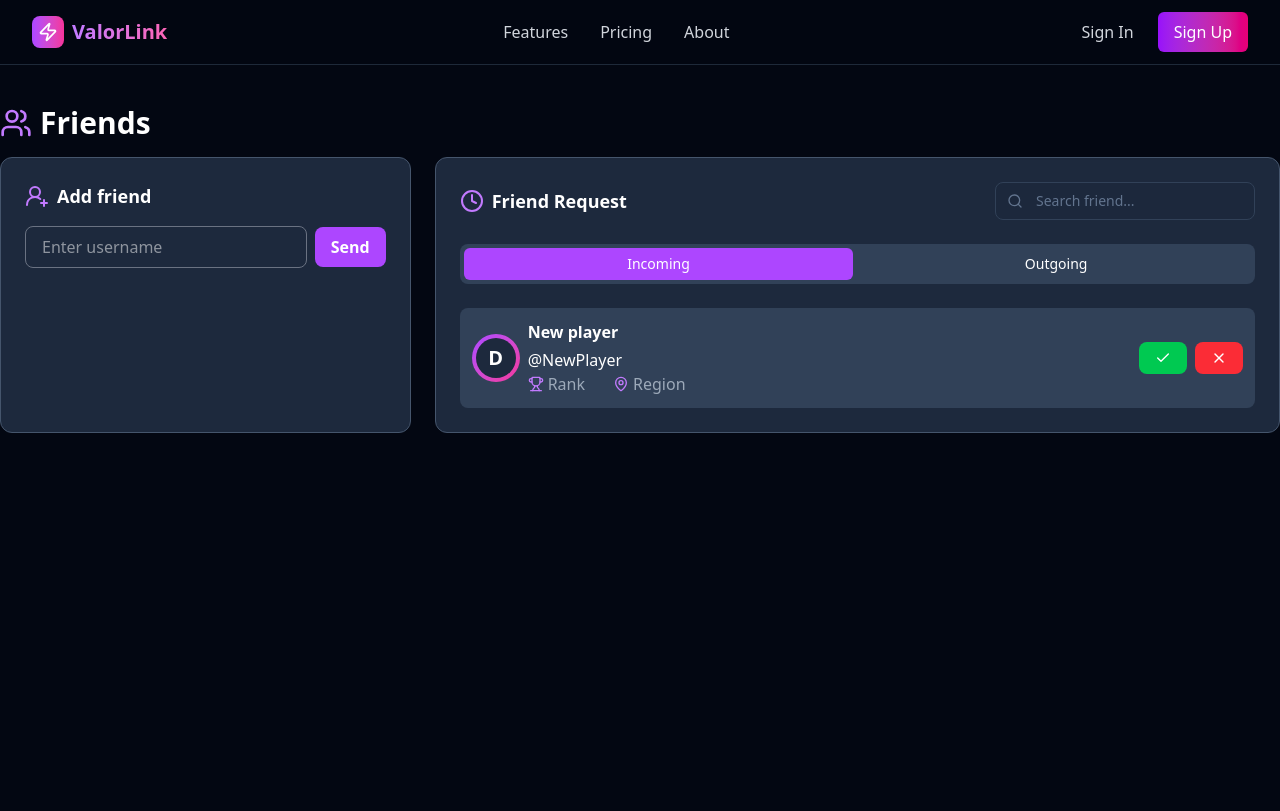
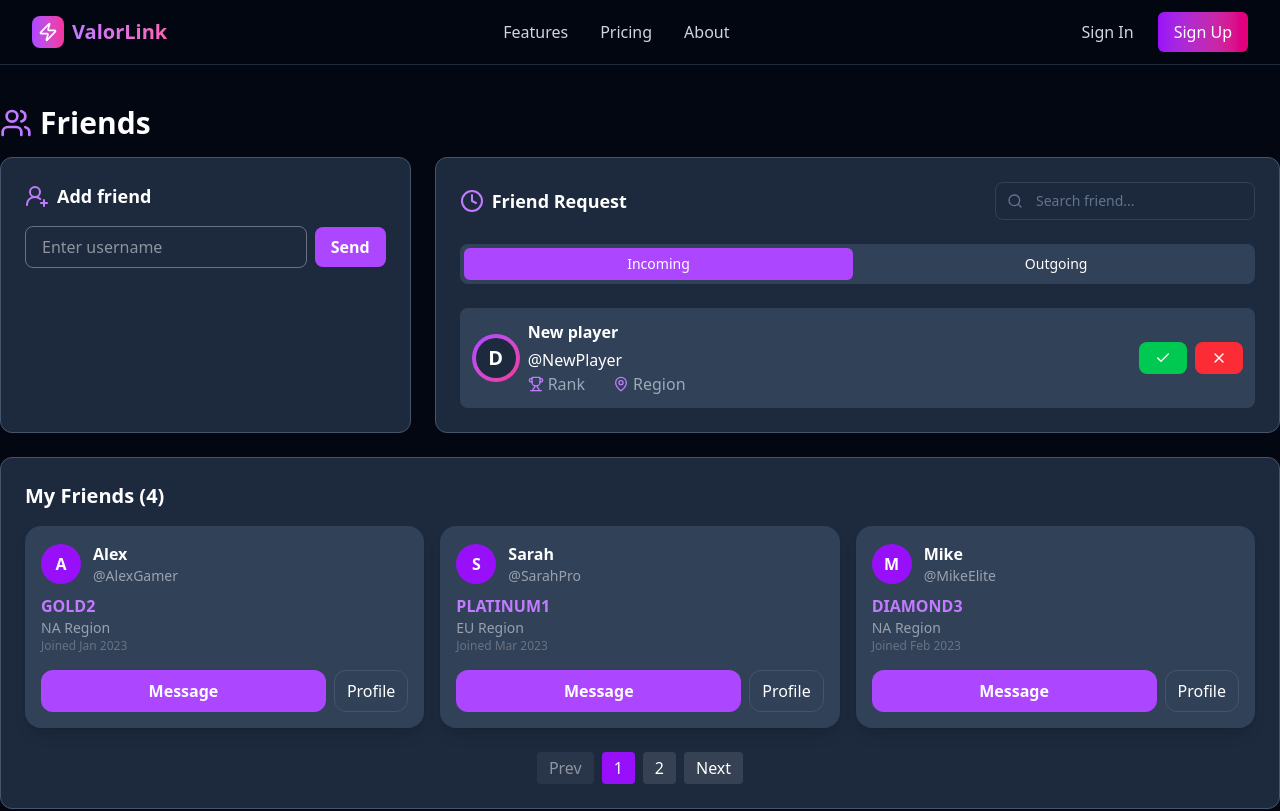
Before and after one commit to DavidLC578/valorlink, a Next.js app: page /friend-list in a window 1280 px wide. Shown: the top 811 px of the page. Built offline with nearby package versions, Linux system fonts and the light colour scheme; no server answers.

Commit message:
feat: add the friend list design

```diff
--- a/src/components/friend-list/FriendListGrid.tsx
+++ b/src/components/friend-list/FriendListGrid.tsx
@@ -1,11 +1,17 @@
 import AddFriendCard from "./AddFriendCard";
 import FriendRequestCard from "./FriendRequestCard";
+import MyFriendsCard from "./MyFriendsCard";
 
 export default function FriendListGrid() {
     return (
-        <div className="grid grid-cols-1 lg:grid-cols-3 gap-6">
-            <AddFriendCard />
-            <FriendRequestCard />
+        <div className="flex flex-col gap-y-6">
+            <div className="grid grid-cols-1 lg:grid-cols-3 gap-6">
+                <AddFriendCard />
+                <FriendRequestCard />
+            </div>
+            <div>
+                <MyFriendsCard />
+            </div>
         </div>
     )
 }
--- /dev/null
+++ b/src/components/friend-list/MyFriendsCard.tsx
@@ -0,0 +1,122 @@
+'use client'
+import { useState } from "react";
+// Datos de ejemplo tipo JSON
+const friendsData = [
+    {
+        id: 1,
+        name: "Alex",
+        username: "@AlexGamer",
+        rank: "GOLD2",
+        region: "NA Region",
+        joined: "Jan 2023",
+    },
+    {
+        id: 2,
+        name: "Sarah",
+        username: "@SarahPro",
+        rank: "PLATINUM1",
+        region: "EU Region",
+        joined: "Mar 2023",
+    },
+    {
+        id: 3,
+        name: "Mike",
+        username: "@MikeElite",
+        rank: "DIAMOND3",
+        region: "NA Region",
+        joined: "Feb 2023",
+    },
+    {
+        id: 4,
+        name: "Emma",
+        username: "@EmmaStar",
+        rank: "SILVER1",
+        region: "EU Region",
+        joined: "Apr 2023",
+    },
+];
+
+const FriendsList = () => {
+    const [currentPage, setCurrentPage] = useState(1);
+    const friendsPerPage = 3;
+
+    // Calculate the number of visible friends per page
+    const indexOfLast = currentPage * friendsPerPage;
+    const indexOfFirst = indexOfLast - friendsPerPage;
+    const currentFriends = friendsData.slice(indexOfFirst, indexOfLast);
+
+    const totalPages = Math.ceil(friendsData.length / friendsPerPage);
+
+    return (
+        <div className="p-6 bg-slate-800 rounded-xl border border-slate-600">
+            <h2 className="text-xl font-bold mb-4">My Friends ({friendsData.length})</h2>
+
+            {/* Friend Grid */}
+            <div className="grid grid-cols-1 md:grid-cols-3 gap-4">
+                {currentFriends.map((friend) => (
+                    <div
+                        key={friend.id}
+                        className="bg-slate-700 p-4 rounded-2xl shadow-lg flex flex-col justify-between"
+                    >
+                        <div>
+                            <div className="flex items-center space-x-3 mb-2">
+                                <div className="w-10 h-10 flex items-center justify-center rounded-full bg-purple-600 font-bold">
+                                    {friend.name.charAt(0)}
+                                </div>
+                                <div>
+                                    <p className="font-semibold">{friend.name}</p>
+                                    <p className="text-gray-400 text-sm">{friend.username}</p>
+                                </div>
+                            </div>
+
+                            <p className="text-purple-400 font-bold">{friend.rank}</p>
+                            <p className="text-gray-400 text-sm">{friend.region}</p>
+                            <p className="text-gray-500 text-xs">Joined {friend.joined}</p>
+                        </div>
+
+                        <div className="flex mt-4 space-x-2">
+                            <button className="flex-1 bg-purple-500 hover:bg-purple-700 px-3 py-2 rounded-xl font-semibold">
+                                Message
+                            </button>
+                            <button className="border border-solid border-slate-600 hover:border-gray-500 bg-slate-700 hover:bg-slate-600 px-3 py-2 rounded-xl">
+                                Profile
+                            </button>
+                        </div>
+                    </div>
+                ))}
+            </div>
+
+            {/* Pagination */}
+            <div className="flex justify-center mt-6 space-x-2">
+                <button
+                    onClick={() => setCurrentPage((p) => Math.max(p - 1, 1))}
+                    disabled={currentPage === 1}
+                    className="px-3 py-1 rounded bg-gray-700 disabled:opacity-50"
+                >
+                    Prev
+                </button>
+
+                {[...Array(totalPages)].map((_, i) => (
+                    <button
+                        key={i}
+                        onClick={() => setCurrentPage(i + 1)}
+                        className={`px-3 py-1 rounded ${currentPage === i + 1 ? "bg-purple-600" : "bg-gray-700"
+                            }`}
+                    >
+                        {i + 1}
+                    </button>
+                ))}
+
+                <button
+                    onClick={() => setCurrentPage((p) => Math.min(p + 1, totalPages))}
+                    disabled={currentPage === totalPages}
+                    className="px-3 py-1 rounded bg-gray-700 disabled:opacity-50"
+                >
+                    Next
+                </button>
+            </div>
+        </div>
+    );
+};
+
+export default FriendsList;
```
